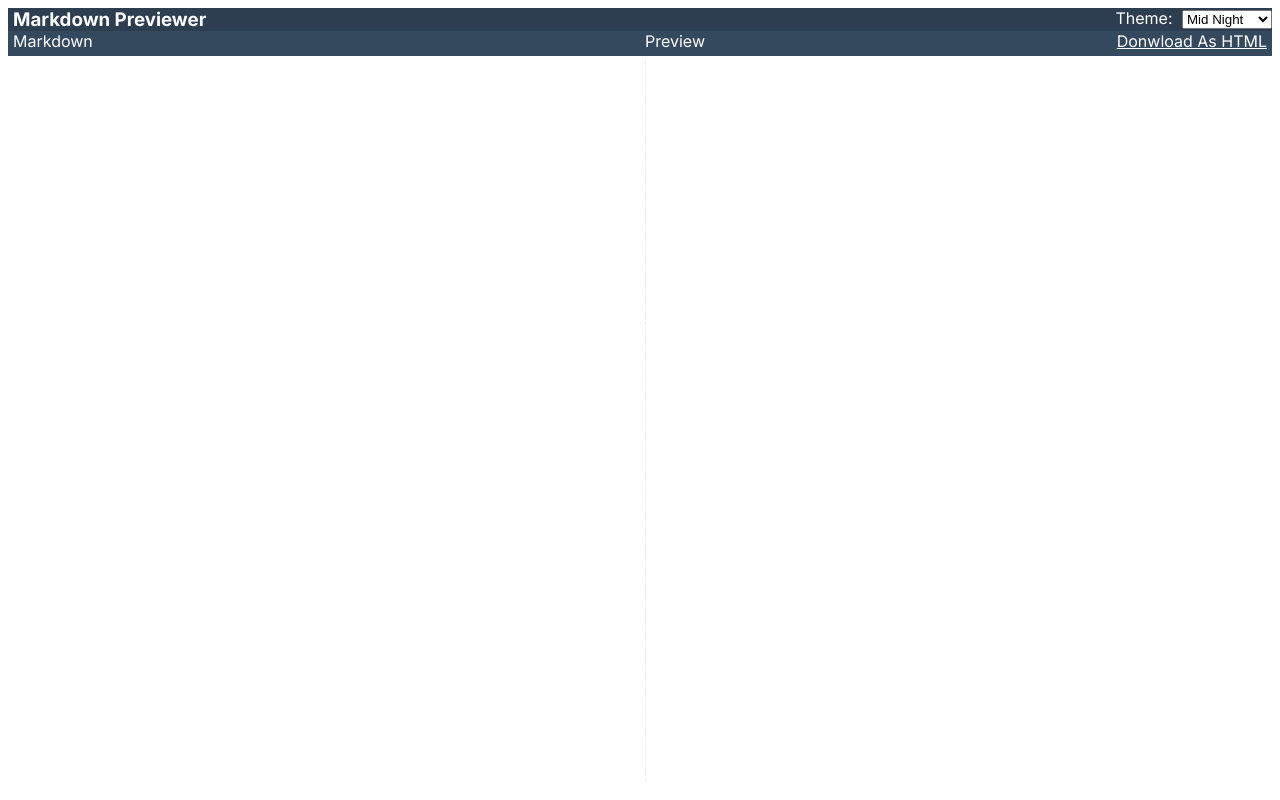
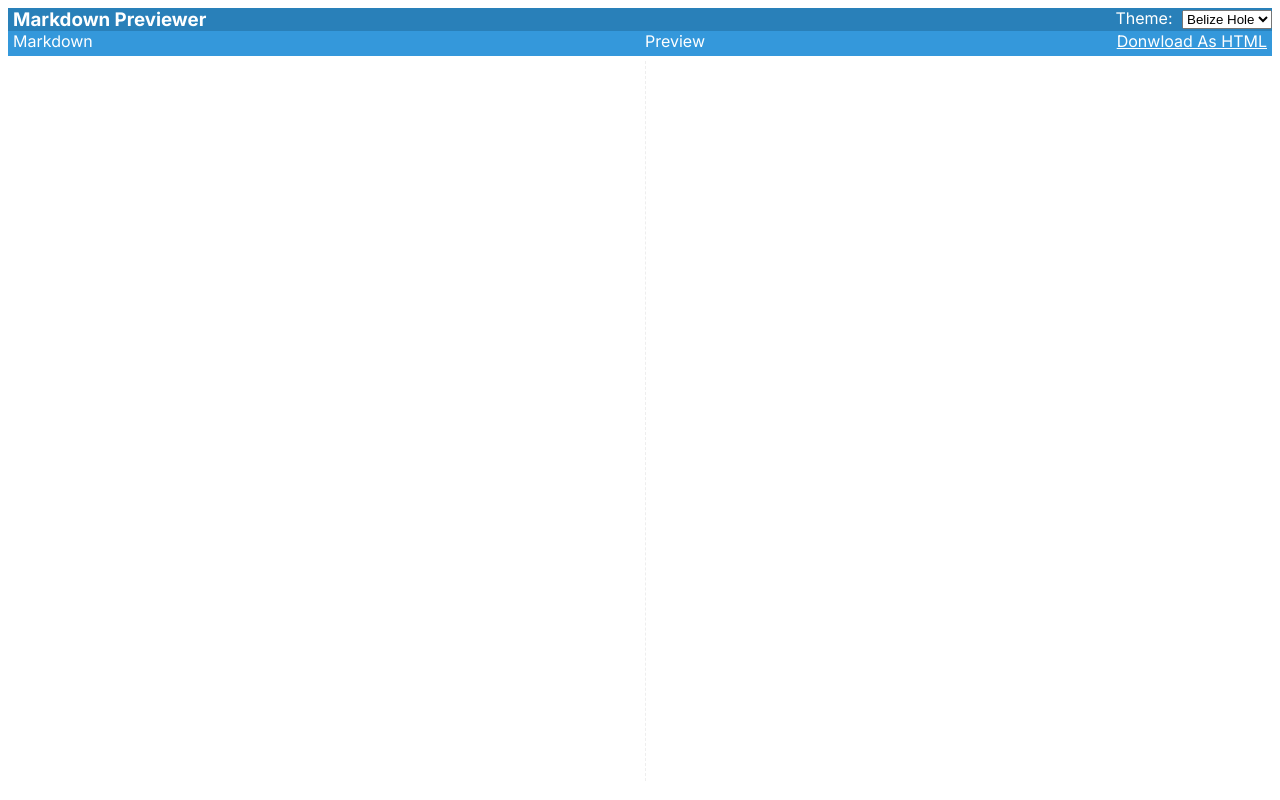
Before and after one commit to umartinez22/markdown-html-previewer, a Next.js app: page / in a window 1280 px wide. Built offline with nearby package versions, Linux system fonts and the light colour scheme.

Commit message:
feat: add more theme

```diff
--- a/src/pages/components/Header/Header.jsx
+++ b/src/pages/components/Header/Header.jsx
@@ -14,6 +14,18 @@ const themes = [
     primaryColor: "#2980b9",
     secondaryColor: "#3498db",
   },
+  {
+    id: "2",
+    name: "Green Sea",
+    primaryColor: "#16a085",
+    secondaryColor: "#1abc9c",
+  },
+  {
+    id: "3",
+    name: "Sun Flower",
+    primaryColor: "#f39c12",
+    secondaryColor: "#f1c40f",
+  },
 ];
 
 const Header = ({ onChangeTheme }) => {
@@ -28,6 +40,7 @@ const Header = ({ onChangeTheme }) => {
       <div>
         <span className="title">Theme: </span>
         <select
+          value={themeContext.default.id}
           onChange={(e) =>
             onChangeTheme(
               themes.filter((item) => item.id === e.target.value)[0]
--- a/src/pages/index.js
+++ b/src/pages/index.js
@@ -15,9 +15,10 @@ const markdownContextData = { htmlPreview: "" };
 
 const themeContextData = {
   default: {
-    name: "Mid Night",
-    primaryColor: "#2c3e50",
-    secondaryColor: "#34495e",
+    id: "1",
+    name: "Belize Hole",
+    primaryColor: "#2980b9",
+    secondaryColor: "#3498db",
   },
 };
 
@@ -36,7 +37,9 @@ export default function Home() {
       <main className={inter.className}>
         <ThemeContext.Provider value={theme}>
           <Header
-            onChangeTheme={(newTheme) => setTheme({ default: newTheme })}
+            onChangeTheme={(selectedTheme) =>
+              setTheme({ default: selectedTheme })
+            }
           />
           <MarkdownContainer>
             <MarkdownContext.Provider value={markdown}>
```
